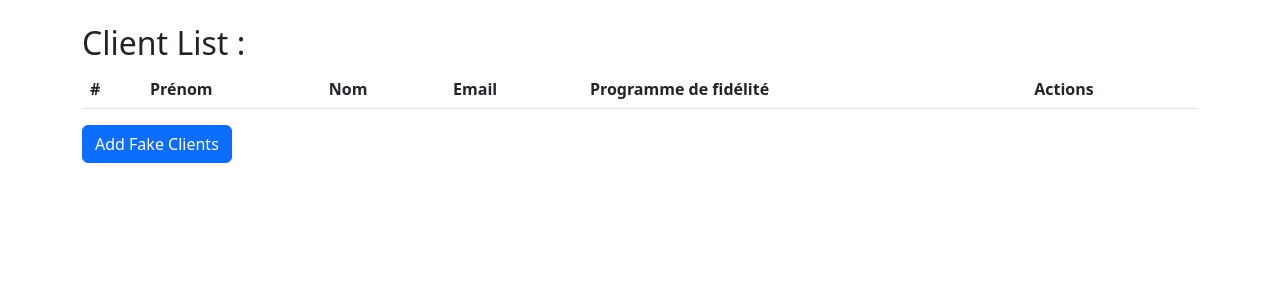
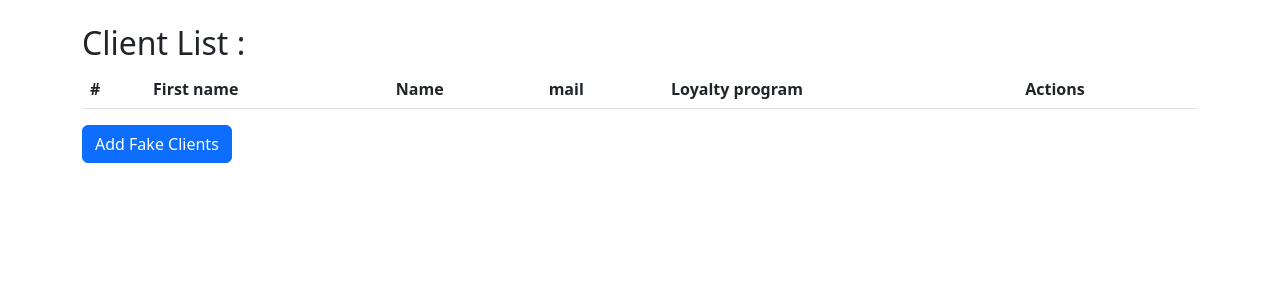
Before and after one commit to francoisandre/utbmTravelAgency, a PHP site: page /view/clients.php in a window 1280 px wide. Shown: the part 56-356 px from the top of the page. Run offline with PHP 8.4, Linux system fonts and the light colour scheme; the visitor is signed in with stand-in values (Sample User, id 1); tables that the repository leaves empty hold one stand-in row (values such as "Sample post"); lists and menus that the app fills with data are empty.

Commit message:
Translate in english

```diff
--- a/controller/c_login.php
+++ b/controller/c_login.php
@@ -35,7 +35,7 @@ if($data != null && password_verify($password, $data['password'])) {
 
     include __DIR__.'/../view/dashboard.php';
 } else {
-    $_GET['errorMessage']="Erreur d'indentifiants";
+    $_GET['errorMessage']="incorrect password or email";
     include __DIR__.'/../view/login.php';
 }
 
--- a/util/process_add_trip.php
+++ b/util/process_add_trip.php
@@ -15,9 +15,9 @@ if ($_SERVER['REQUEST_METHOD'] === 'POST') {
 
     // Vérifie si l'ajout a été un succès
     if ($result) {
-        header('Location: dashboard.php?message=Voyage ajouté avec succès');
+        header('Location: dashboard.php?message=Trip added successfully');
     } else {
-        echo "Erreur : le voyage n'a pas pu être ajouté.";
+        echo "Error: The trip could not be added.";
     }
 }
 ?>
--- a/util/userUtils.php
+++ b/util/userUtils.php
@@ -137,7 +137,7 @@ function isLogged() {
 
 function goToLoginIfNotConnected() {
     if (!isLogged()){
-        $_GET['errorMessage']="Veuillez vous connecter";
+        $_GET['errorMessage']="Please log in";
         include_once __DIR__.'/../view/login.php';
         exit();
     }
@@ -145,7 +145,7 @@ function goToLoginIfNotConnected() {
 
 function goToLoginIfNotAdmin() {
     if (!isAdmin()){
-        $_GET['errorMessage']="Veuillez vous connecter en tant qu'administrateur";
+        $_GET['errorMessage']="Please log in as administrator";
         include_once __DIR__.'/../view/login.php';
         exit();
     }
--- a/view/add_trip.php
+++ b/view/add_trip.php
@@ -32,7 +32,7 @@ include_once __DIR__.'/common/menu.php';
             <input type="number" class="form-control" id="price" name="price" required>
         </div>
         <!-- Ajouter d'autres champs selon les besoins (type de package, hébergement, etc.) -->
-        <button type="submit" class="btn btn-success mt-3">Enregistrer le Voyage</button>
+        <button type="submit" class="btn btn-success mt-3">Save the Trip</button>
     </form>
 </div>
 
--- a/view/clients.php
+++ b/view/clients.php
@@ -22,10 +22,10 @@ include_once __DIR__.'/common/menu.php' ;
   <thead>
     <tr>
       <th scope="col">#</th>
-      <th scope="col">Prénom</th>
-      <th scope="col">Nom</th>
-      <th scope="col">Email</th>
-      <th scope="col">Programme de fidélité</th>
+      <th scope="col">First name</th>
+      <th scope="col">Name</th>
+      <th scope="col">mail</th>
+      <th scope="col">Loyalty program</th>
       <th scope="col">Actions</th>
     </tr>
   </thead>
```
